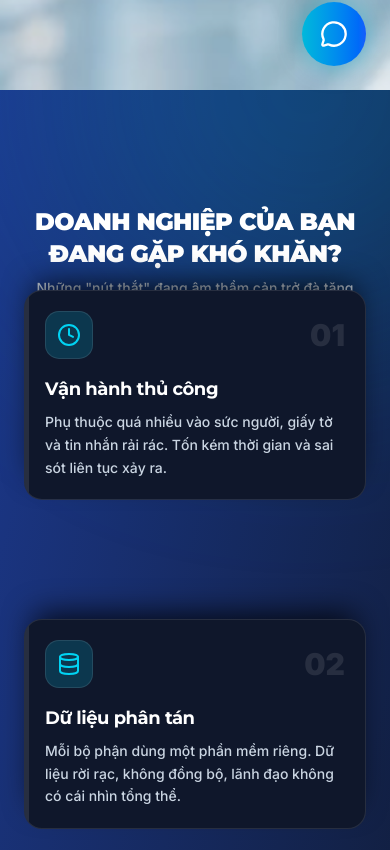
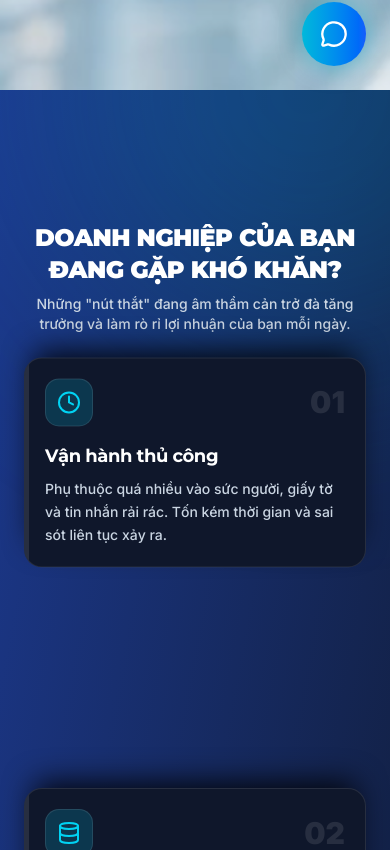
Before and after one commit to Thanh0704/New-Ric, a Next.js app: page / in a window 390 px wide. Shown: the part 754-1604 px from the top of the page. Built offline with nearby package versions, Linux system fonts and the light colour scheme.

Commit message:
Update mới

```diff
--- a/src/components/sections/business-problems.tsx
+++ b/src/components/sections/business-problems.tsx
@@ -40,12 +40,12 @@ export function BusinessProblems() {
 
       <Container className="relative z-10">
         {/* =========================================================
-            WRAPPER TỔNG: Bọc chặt cả Tiêu đề và 4 Thẻ.
-            Không để padding dư thừa ở đáy nữa. Kéo tới Thẻ 4 là cả khối bị đẩy lên luôn!
+            WRAPPER TỔNG: Chứa Tiêu đề + 4 Thẻ.
+            Cắt hết khoảng trống thừa để cuộn mượt mà ngay sau thẻ 4.
             ========================================================= */}
-        <div className="relative w-full pb-4 md:pb-0">
-          {/* 1. TIÊU ĐỀ: Neo ở top-8vh, z-10 để các thẻ (z-20) đè lên che bớt chữ nhỏ */}
-          <div className="sticky top-[8vh] z-10 mb-8 md:relative md:top-auto md:z-auto md:mx-auto md:mb-16 md:max-w-3xl md:text-center">
+        <div className="relative w-full">
+          {/* 1. TIÊU ĐỀ: Đứng im ở top-10vh, an toàn tuyệt đối không bị đè */}
+          <div className="sticky top-[10vh] z-10 mb-8 md:relative md:top-auto md:z-auto md:mx-auto md:mb-16 md:max-w-3xl md:text-center">
             <AnimateOnScroll>
               <h2 className="mb-2 text-center text-2xl font-black tracking-tight text-white uppercase sm:text-3xl md:mb-4 lg:text-4xl">
                 Doanh nghiệp của bạn đang gặp khó khăn?
@@ -57,24 +57,30 @@ export function BusinessProblems() {
             </AnimateOnScroll>
           </div>
 
-          {/* 2. KHỐI 4 THẺ: Trượt lên xếp chồng */}
-          <div className="relative z-20 flex flex-col gap-[15vh] md:grid md:grid-cols-2 md:gap-6 lg:grid-cols-4">
+          {/* 2. KHỐI 4 THẺ: Trượt lên "nuốt" lấy nhau. Khoảng cách (gap) dài ra để có không gian vuốt */}
+          <div className="relative z-20 flex flex-col gap-[35vh] pb-0 md:grid md:grid-cols-2 md:gap-6 lg:grid-cols-4">
             {problems.map((item, index) => {
               const Icon = item.icon
 
               // =========================================================
-              // LOGIC ĐIỂM NEO: Đặt sát bên dưới Tiêu đề chính.
-              // Khi cuộn, thẻ sẽ trượt lên che vừa khít đoạn Subtitle.
+              // LOGIC "TRÁO BÀI": Tọa độ dừng tăng lên 1 tí tẹo (1vh)
+              // z-index tăng dần (20,30,40,50) để Thẻ sau ĐÈ KÍN Thẻ trước
               // =========================================================
-              const stickyTopClasses = ['top-[18vh]', 'top-[20vh]', 'top-[22vh]', 'top-[24vh]']
+              const stickyClasses = [
+                'top-[26vh] z-20',
+                'top-[27vh] z-30',
+                'top-[28vh] z-40',
+                'top-[29vh] z-50',
+              ]
 
               return (
                 <div
                   key={item.id}
-                  className={`sticky ${stickyTopClasses[index]} h-full w-full md:relative md:top-auto md:z-auto [&>*]:h-full`}
+                  className={`sticky ${stickyClasses[index]} h-full w-full md:relative md:top-auto md:z-auto [&>*]:h-full`}
                 >
                   <AnimateOnScroll delay={index * 100}>
-                    <div className="group relative flex h-full flex-col overflow-hidden rounded-2xl border border-white/10 bg-slate-900 p-5 shadow-[0_-15px_30px_-10px_rgba(0,0,0,0.8)] transition-all duration-300 md:bg-white/5 md:p-8 md:shadow-2xl md:hover:-translate-y-2 md:hover:border-cyan-400/50 md:hover:bg-white/10 md:hover:shadow-cyan-900/40">
+                    {/* Shadow được làm đậm lên ở viền trên để tạo hiệu ứng tách lớp rõ rệt khi xếp chồng */}
+                    <div className="group relative flex h-full flex-col overflow-hidden rounded-2xl border border-white/10 bg-slate-900 p-5 shadow-[0_-15px_30px_-10px_rgba(0,0,0,0.9)] transition-all duration-300 md:bg-white/5 md:p-8 md:shadow-2xl md:hover:-translate-y-2 md:hover:border-cyan-400/50 md:hover:bg-white/10 md:hover:shadow-cyan-900/40">
                       <div className="absolute top-0 bottom-0 left-0 w-1 bg-white/10 transition-colors duration-300 group-hover:bg-cyan-400 md:w-1.5"></div>
 
                       <div className="relative z-10 flex h-full flex-col">
@@ -104,10 +110,10 @@ export function BusinessProblems() {
         {/* === KẾT THÚC WRAPPER === */}
 
         {/* =========================================================
-            3. PHẦN CHỐT: Đã gỡ bỏ cái background lỗi.
-            Nó sẽ từ từ trồi lên một cách tự nhiên ngay sau khi thẻ 04 bị kéo đi.
+            3. PHẦN CHỐT: Đi ngay sát phía sau Khối thẻ.
+            Vừa vuốt qua Thẻ số 4 là nó sẽ ngoi lên cực mượt.
             ========================================================= */}
-        <div className="relative z-10 mt-20 text-center md:mt-24">
+        <div className="relative z-10 mt-12 text-center md:mt-20">
           <AnimateOnScroll delay={100}>
             <div className="inline-flex flex-col items-center justify-center">
               <p className="mx-auto mb-3 max-w-[280px] text-sm font-bold text-white sm:max-w-full md:mb-4 md:text-lg">
```
